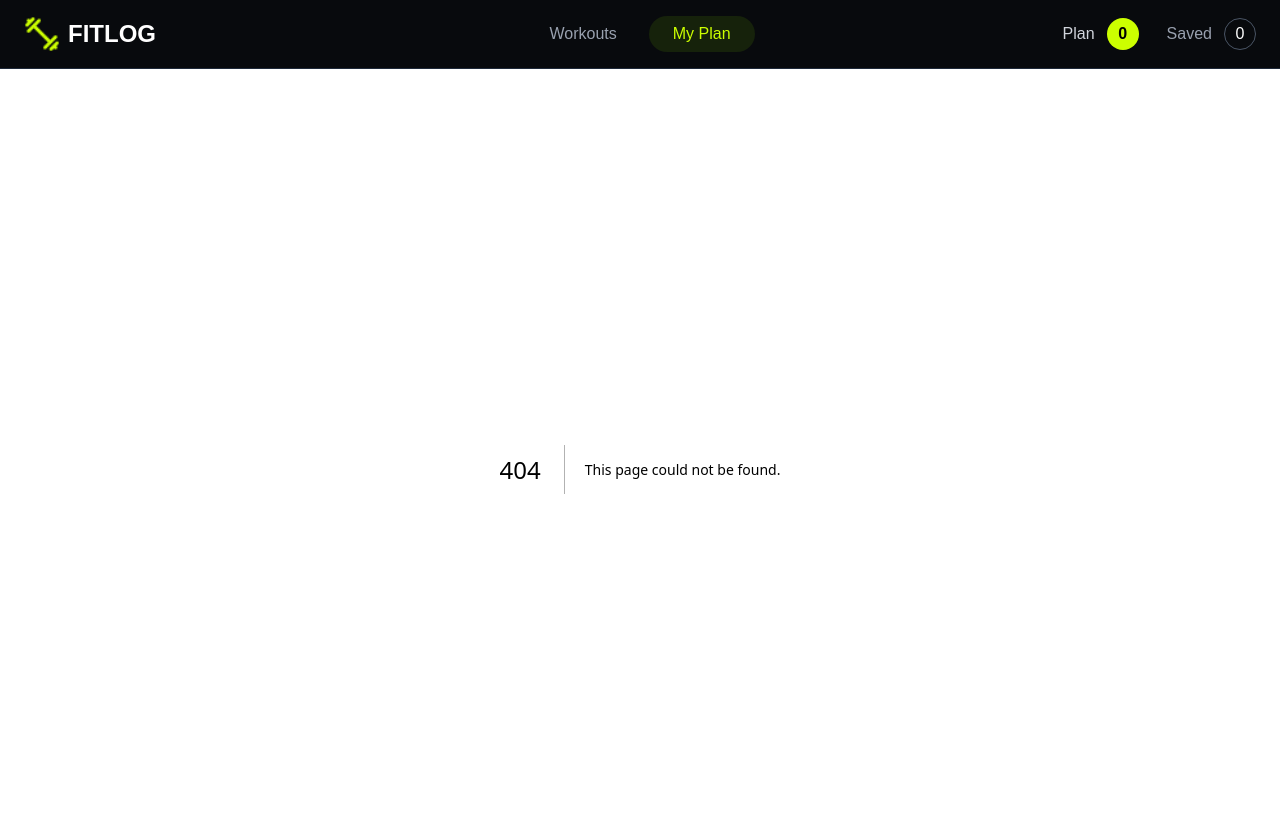
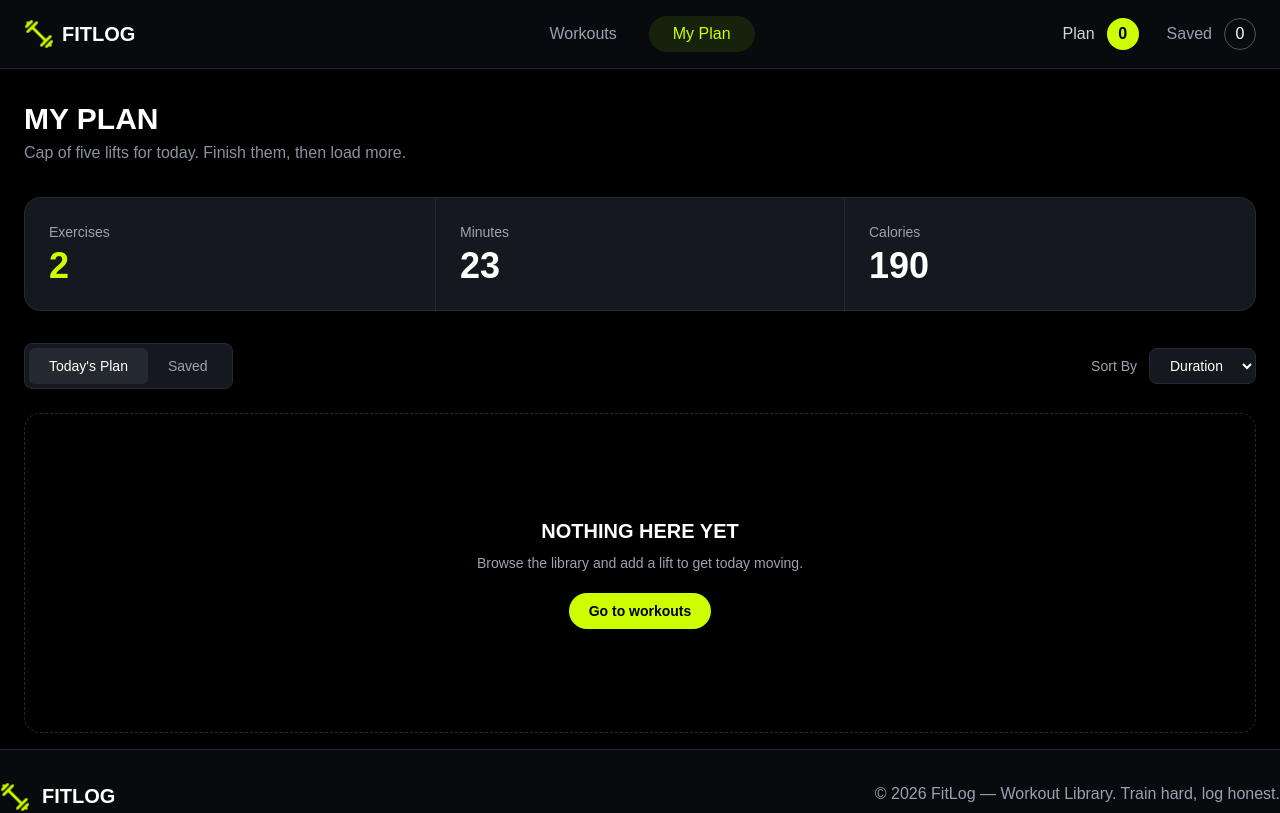
Before and after one commit to imamrakib354/My-FitLog-App, a Next.js app: page /my-plan in a window 1280 px wide. Before the commit this address had no page. Shown: the top 813 px of the page. Built offline with nearby package versions, Linux system fonts and the light colour scheme.

Commit message:
My plan page created

```diff
--- /dev/null
+++ b/src/app/components/EmptyPlan.jsx
@@ -0,0 +1,26 @@
+import Link from 'next/link';
+
+const EmptyPlan = () => {
+    return (
+        <div className="mt-6 flex min-h-80 flex-col items-center justify-center rounded-2xl border border-dashed border-[#252a31]">
+
+            <h3 className="font-oswald text-white text-xl font-bold">
+                NOTHING HERE YET
+            </h3>
+
+            <p className="mt-2 font-inter text-sm text-[#9CA3AF]">
+                Browse the library and add a lift to get today moving.
+            </p>
+
+            <Link
+                href="/"
+                className="mt-5 rounded-full bg-[#ccff00] px-5 py-2 text-sm font-semibold text-black"
+            >
+                Go to workouts
+            </Link>
+
+        </div>
+    );
+};
+
+export default EmptyPlan;
--- /dev/null
+++ b/src/app/components/MyPlanCard.jsx
@@ -0,0 +1,11 @@
+import React from 'react';
+
+const MyPlanCard = () => {
+    return (
+        <div>
+
+        </div>
+    );
+};
+
+export default MyPlanCard;
--- a/src/app/components/NavBar.jsx
+++ b/src/app/components/NavBar.jsx
@@ -65,13 +65,13 @@ const Navbar = () => {
                         <Image
                             src="/logo.png"
                             alt="FitLog Logo"
-                            width={36}
-                            height={36}
+                            width={30}
+                            height={30}
                             className="object-contain"
                             priority
                         />
 
-                        <span className="font-oswald text-2xl font-semibold text-white">
+                        <span className="font-oswald text-xl font-semibold text-white">
                             FITLOG
                         </span>
                     </Link>
--- /dev/null
+++ b/src/app/my-plan/Saved.jsx
@@ -0,0 +1,11 @@
+import React from 'react';
+
+const Saved = () => {
+    return (
+        <div>
+
+        </div>
+    );
+};
+
+export default Saved;
--- /dev/null
+++ b/src/app/my-plan/TodayPlan.jsx
@@ -0,0 +1,11 @@
+import React from 'react';
+
+const TodaysPlan = () => {
+    return (
+        <div>
+
+        </div>
+    );
+};
+
+export default TodaysPlan;
--- /dev/null
+++ b/src/app/my-plan/page.jsx
@@ -0,0 +1,157 @@
+'use client';
+import MyPlanCard from '../components/MyPlanCard';
+import EmptyPlan from '../components/EmptyPlan';
+import React, { useState } from 'react';
+
+const todayPlanData = [
+    {
+        id: 1,
+        name: 'Russian Twist',
+        equipment: 'Medicine Ball',
+        image: '/banner.png',
+        duration: 8,
+        caloriesBurned: 70,
+        rating: 4.1,
+    },
+    {
+        id: 2,
+        name: 'Pull-Up',
+        equipment: 'Pull-up Bar',
+        image: '/banner.png',
+        duration: 15,
+        caloriesBurned: 120,
+        rating: 4.7,
+    },
+];
+
+
+const savedData = [
+    {
+        id: 1,
+        name: 'Russian Twist',
+        equipment: 'Medicine Ball',
+        image: '/banner.png',
+        duration: 8,
+        caloriesBurned: 70,
+        rating: 4.1,
+    },
+    {
+        id: 2,
+        name: 'Pull-Up',
+        equipment: 'Pull-up Bar',
+        image: '/banner.png',
+        duration: 15,
+        caloriesBurned: 120,
+        rating: 4.7,
+    },
+];
+
+const MyPlan = () => {
+
+    const [activeTab, setActiveTab] = useState("today");
+
+    const [sortBy, setSortBY] = useState("duration");
+
+    return (
+        <section className='max-w-360 mx-auto px-6 pt-8 pb-4'>
+            <p className='font-oswald text-3xl font-semibold text-white'>
+                MY PLAN
+            </p>
+            <p className='font-inter text-[#8A92A0] mt-1'>
+                Cap of five lifts for today. Finish them, then load more.
+            </p>
+
+            <div className="mt-8 grid grid-cols-3 rounded-2xl border border-[#252a31] bg-[#15181e]">
+
+                <div className="p-6">
+                    <p className="text-sm text-[#9CA3AF] mb-1">
+                        Exercises
+                    </p>
+
+                    <p className="font-oswald text-4xl font-bold text-[#ccff00]">
+                        2
+                    </p>
+                </div>
+
+                <div className="border-x border-[#252a31] p-6">
+                    <p className="text-sm text-[#9CA3AF] mb-1">
+                        Minutes
+                    </p>
+
+                    <p className="font-oswald text-4xl text-white font-bold">
+                        23
+                    </p>
+                </div>
+
+                <div className="p-6">
+                    <p className="text-sm text-[#9CA3AF] mb-1">
+                        Calories
+                    </p>
+
+                    <p className="font-oswald text-4xl text-white font-bold">
+                        190
+                    </p>
+                </div>
+
+            </div>
+
+            <div className="mt-8 flex items-center justify-between">
+
+                <div className="flex rounded-lg border border-[#252a31] bg-[#15181e] p-1">
+
+                    <button
+                        onClick={() => setActiveTab('today')}
+                        className={`rounded-md px-5 py-2 text-sm ${activeTab === 'today'
+                            ? 'bg-[#252a31] text-white'
+                            : 'text-[#9CA3AF]'
+                            }`}
+                    >
+                        Today&apos;s Plan
+                    </button>
+
+                    <button
+                        onClick={() => setActiveTab('saved')}
+                        className={`rounded-md px-5 py-2 text-sm ${activeTab === 'saved'
+                            ? 'bg-[#252a31] text-white'
+                            : 'text-[#9CA3AF]'
+                            }`}
+                    >
+                        Saved
+                    </button>
+
+                </div>
+
+
+                <div className="flex items-center gap-3">
+
+                    <span className="text-sm text-[#9CA3AF]">
+                        Sort By
+                    </span>
+
+                    <select
+                        className="rounded-lg border border-[#252a31] bg-[#15181e] px-4 py-2 text-sm text-white outline-none"
+                    >
+                        <option value="duration">
+                            Duration
+                        </option>
+
+                        <option value="calories">
+                            Calories
+                        </option>
+
+                        <option value="rating">
+                            Rating
+                        </option>
+                    </select>
+
+                </div>
+
+            </div>
+
+            <EmptyPlan></EmptyPlan>
+
+        </section>
+    );
+};
+
+export default MyPlan;
```
